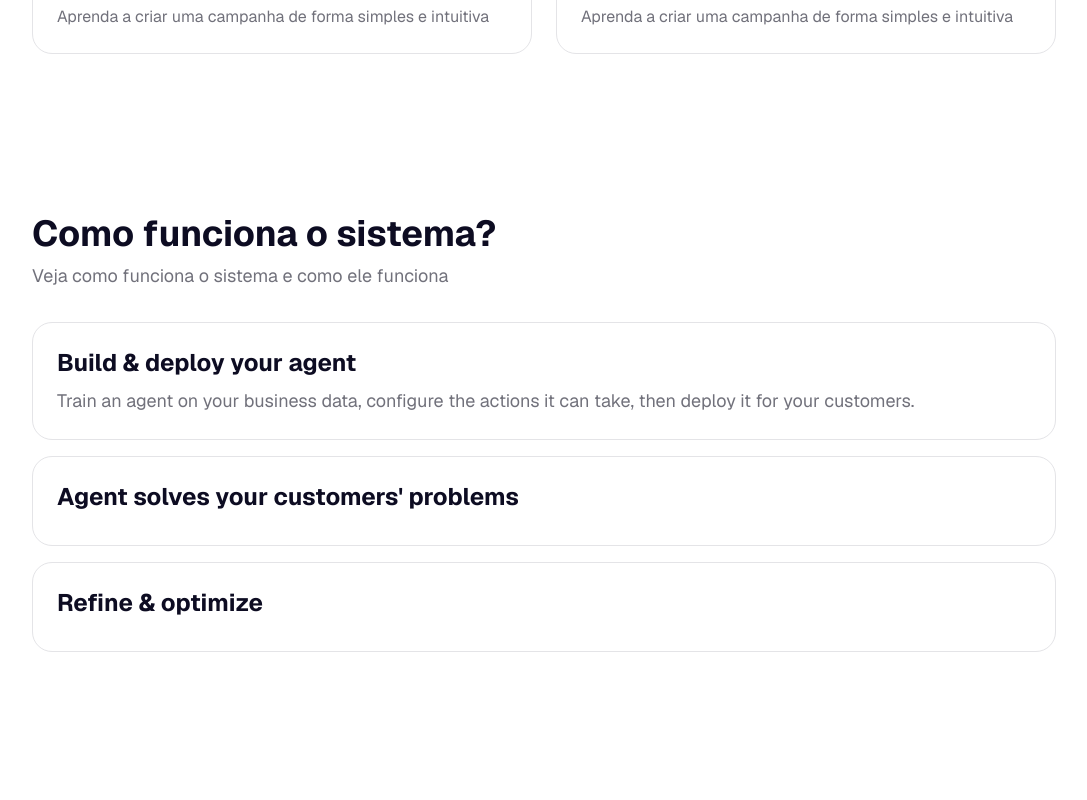
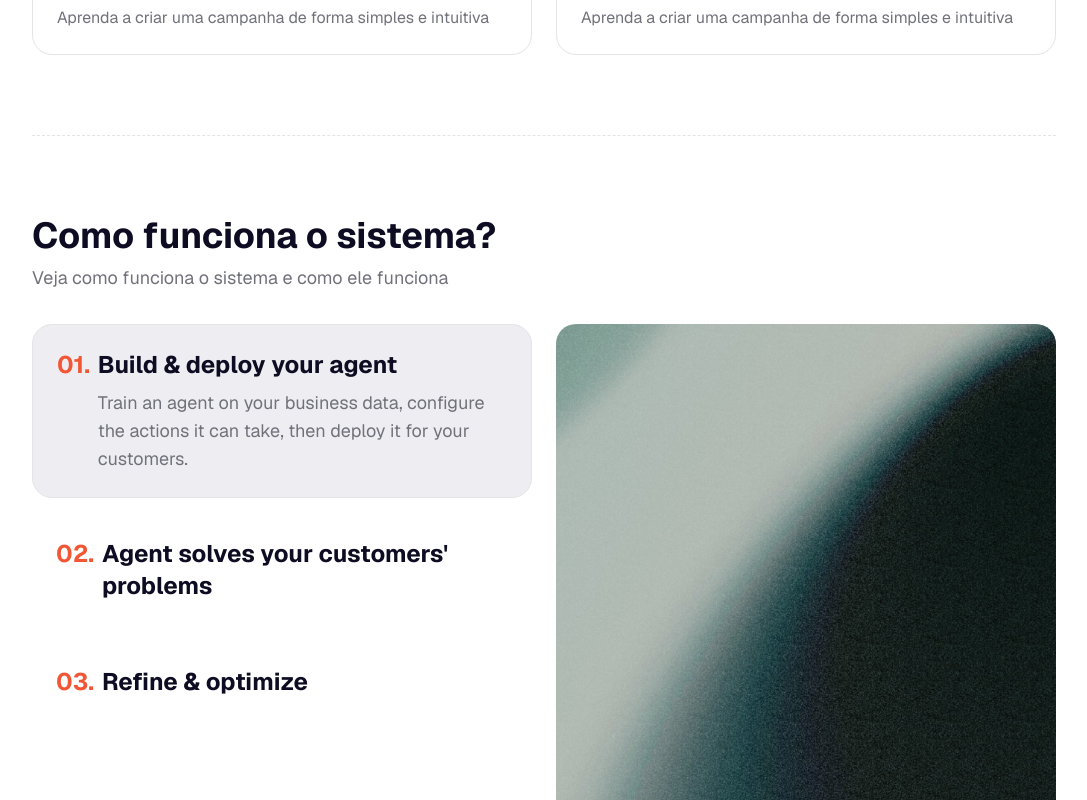
Before and after one commit to claudioavgo/lockify-front, a Next.js app: page / in a window 1280 px wide. Shown: the part 2020-2820 px from the top of the page, without its empty margins (96-1183 px from the left). Built offline with nearby package versions, Linux system fonts and the light colour scheme.

Commit message:
Adiciona imagens às seções da configuração do projeto e insere linhas de separação no layout da página inicial. Atualiza o componente HIW para exibir imagens dinâmicas com base na seção ativa, melhorando a apresentação visual e a interatividade.

```diff
--- a/src/app/(public)/_components/navigation/footer.tsx
+++ b/src/app/(public)/_components/navigation/footer.tsx
@@ -9,8 +9,8 @@ import { ArrowUpIcon } from "lucide-react";
 
 export default function Footer() {
   return (
-    <footer className="w-full flex items-center justify-center px-4">
-      <section className="border-t py-10 flex flex-col gap-4 items-start justify-center w-full xl:max-w-5xl">
+    <footer className="w-full flex items-center justify-center px-4 relative overflow-hidden">
+      <section className="border-t py-10 flex flex-col gap-4 items-start justify-center w-full xl:max-w-5xl relative z-10">
         <div className="flex flex-col gap-4 items-start justify-center">
           <Logo />
           <p className="text-sm text-muted-foreground w-80">{config.project.description}</p>
@@ -34,6 +34,7 @@ export default function Footer() {
             </Button>
           </div>
         </div>
+        <div className="pt-30"></div>
       </section>
     </footer>
   );
--- a/src/app/(public)/_components/sections/hiw.tsx
+++ b/src/app/(public)/_components/sections/hiw.tsx
@@ -3,6 +3,7 @@
 import { config } from "@/config";
 import { useState } from "react";
 import { motion } from "motion/react";
+import Image from "next/image";
 
 export default function HIW() {
   const [active, setActive] = useState(0);
@@ -13,12 +14,22 @@ export default function HIW() {
 
   return (
     <section className="w-full flex items-center justify-center py-20">
-      <div className="w-full xl:max-w-5xl flex flex-col gap-8">
+      <div className="w-full h-full xl:max-w-5xl flex flex-col gap-8 ">
         <HIWHeader title={config.public.hiw.title} description={config.public.hiw.description} />
-        <div className="flex flex-col gap-4">
+        <div className="flex flex-col md:flex-row gap-6">
+          <div className="flex flex-col gap-4 flex-1">
             {config.public.hiw.items.map((item, index) => (
               <HIWItem key={index} {...item} isActive={active === index} handleActive={handleActive} index={index} />
             ))}
+          </div>
+          <div className="relative rounded-xl overflow-hidden aspect-square flex-1 min-h-[250px]">
+            <Image
+              src={config.public.hiw.items[active].image || "/bg.jpg"}
+              alt={config.public.hiw.items[active].title}
+              fill
+              className="object-cover transition-all duration-300"
+            />
+          </div>
         </div>
       </div>
     </section>
@@ -35,24 +46,29 @@ interface HIWItem {
 
 const HIWItem = ({ title, description, isActive, handleActive, index }: HIWItem) => {
   return (
-    <motion.div
+    <div
       onClick={() => handleActive(index)}
-      className={`flex flex-col gap-2 p-6 rounded-xl border hover:cursor-pointer ${!isActive ? "" : ""}`}
-      layout
-      transition={{ duration: 0.3, ease: "easeInOut" }}
+      className={`flex items-start gap-2 p-6 rounded-xl hover:cursor-pointer w-full ${!isActive ? "" : "border bg-secondary"}`}
     >
-      <motion.h3 layout className="text-2xl font-bold">{title}</motion.h3>
+      <div className="flex items-center justify-center text-primary shrink-0">
+        <h1 className="text-2xl font-bold">0{index + 1}.</h1>
+      </div>
+      <div className={`flex flex-col justify-start items-start w-full overflow-hidden ${!isActive ? "" : "gap-2"}`}>
+        <h3 className="text-2xl font-bold">{title}</h3>
         <motion.div
           initial={{ height: 0, opacity: 0 }}
           animate={{
             height: isActive ? "auto" : 0,
-          opacity: isActive ? 1 : 0
+            opacity: isActive ? 1 : 0,
+            y: isActive ? 0 : 10
           }}
           transition={{ duration: 0.3 }}
+          className="w-full overflow-hidden"
         >
           <p className="text-muted-foreground text-lg">{description}</p>
         </motion.div>
-    </motion.div>
+      </div>
+    </div>
   );
 }
 
--- a/src/app/(public)/page.tsx
+++ b/src/app/(public)/page.tsx
@@ -3,14 +3,19 @@ import Hero from "./_components/sections/hero";
 import Bento from "./_components/sections/bento";
 import CTA from "./_components/sections/cta";
 import HIW from "./_components/sections/hiw";
+import Line from "@/components/style/line";
 
 export default function Home() {
   return (
     <main>
       <Hero />
+      <Line style="dashed" className="xl:max-w-5xl mx-auto" />
       <Bento />
+      <Line style="dashed" className="xl:max-w-5xl mx-auto" />
       <HIW />
+      <Line style="dashed" className="xl:max-w-5xl mx-auto" />
       <CTA />
+      <Line style="dashed" className="max-w-5xl mx-auto" />
       <FAQ />
     </main>
   );
--- a/src/config.ts
+++ b/src/config.ts
@@ -249,15 +249,18 @@ export const config = {
           title: "Build & deploy your agent",
           description:
             "Train an agent on your business data, configure the actions it can take, then deploy it for your customers.",
+          image: "/bg.jpg",
         },
         {
           title: "Agent solves your customers' problems ",
           description:
             "The agent will answer questions and access external systems to gather data and take actions.",
+          image: "/hero.png",
         },
         {
           title: "Refine & optimize",
           description: "This ensures your agent is improving over time.",
+          image: "/image.png",
         },
       ],
     },
```
Lines whose indentation alone changed are shown as unchanged.
